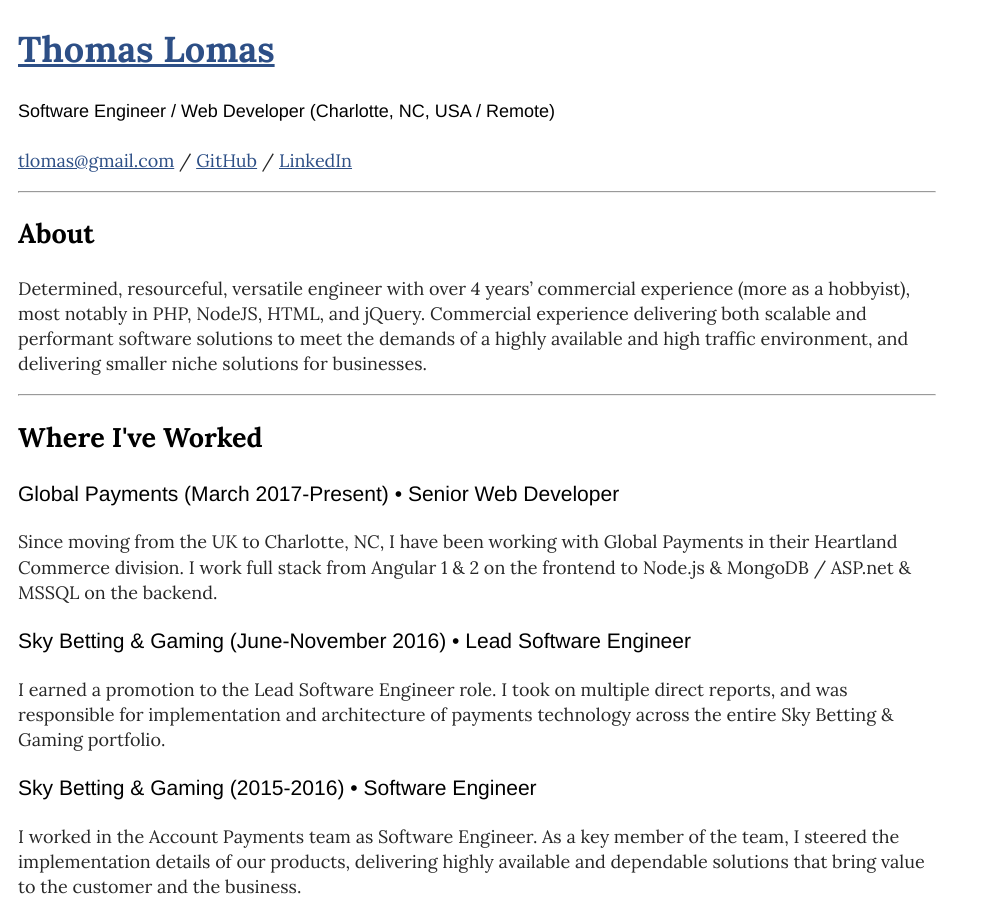
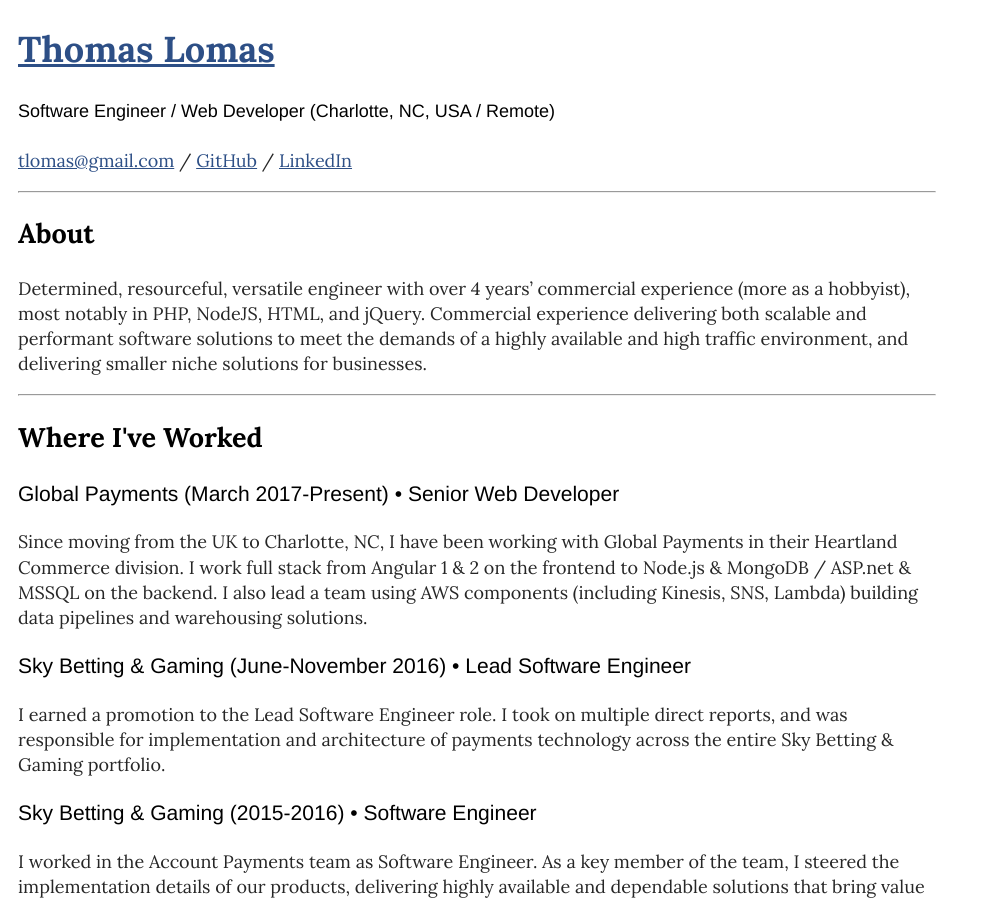
Before and after one commit to ThomasLomas/thomaslomas.github.io, a Jekyll site: the page built from index.html, in a window 1280 px wide and 900 px high. Shown: the whole window, without its empty margins (0-981 px from the left). Built offline with Jekyll 4.4.1, drawn with Linux system fonts in a browser that asks for light colours.

Commit message:
Update index.html

```diff
--- a/index.html
+++ b/index.html
@@ -9,7 +9,7 @@
 
 <h2>Where I've Worked</h2>
 <h3>Global Payments (March 2017-Present) &bull; Senior Web Developer</h3>
-<p>Since moving from the UK to Charlotte, NC, I have been working with Global Payments in their Heartland Commerce division. I work full stack from Angular 1 &amp; 2 on the frontend to Node.js &amp; MongoDB / ASP.net &amp; MSSQL on the backend.</p>
+<p>Since moving from the UK to Charlotte, NC, I have been working with Global Payments in their Heartland Commerce division. I work full stack from Angular 1 &amp; 2 on the frontend to Node.js &amp; MongoDB / ASP.net &amp; MSSQL on the backend. I also lead a team using AWS components (including Kinesis, SNS, Lambda) building data pipelines and warehousing solutions.</p>
 
 <h3>Sky Betting &amp; Gaming (June-November 2016) &bull; Lead Software Engineer</h3>
 <p>I earned a promotion to the Lead Software Engineer role. I took on multiple direct reports, and was responsible for implementation and architecture of payments technology across the entire Sky Betting &amp; Gaming portfolio.</p>
```
